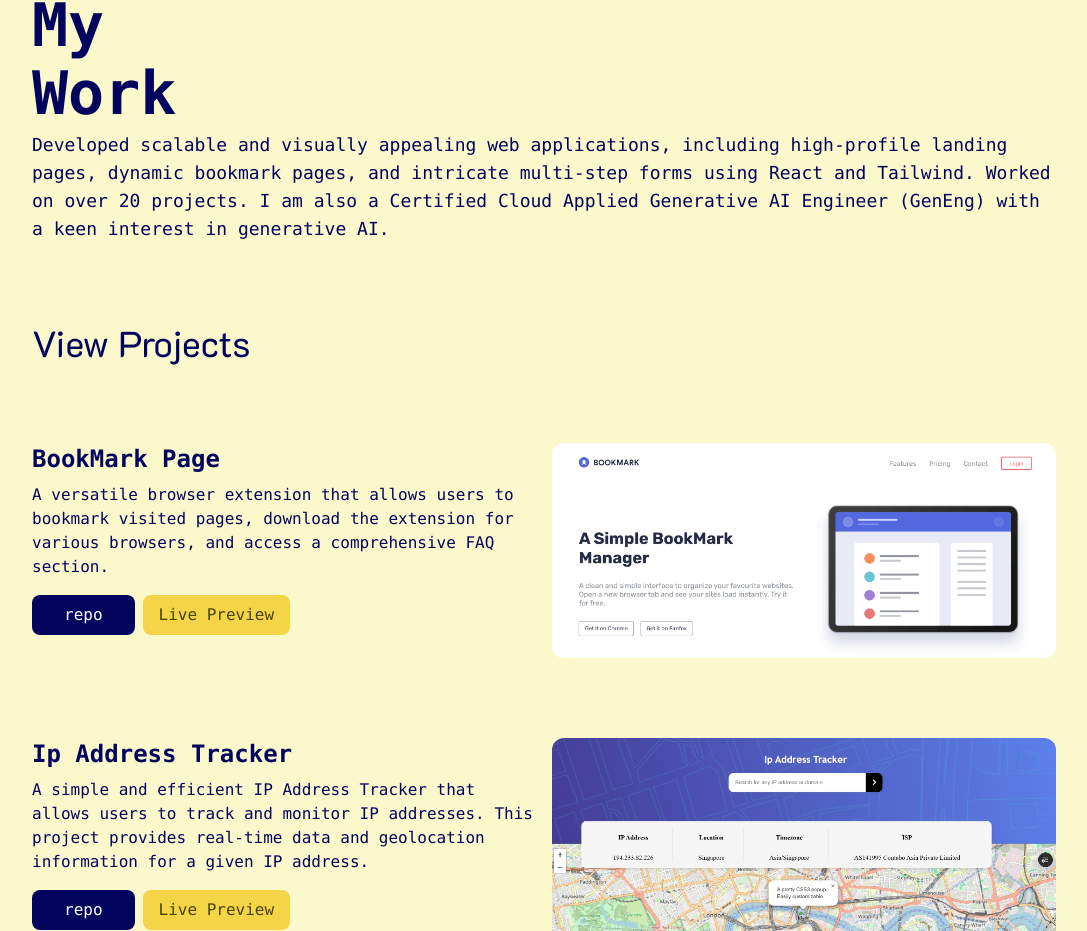
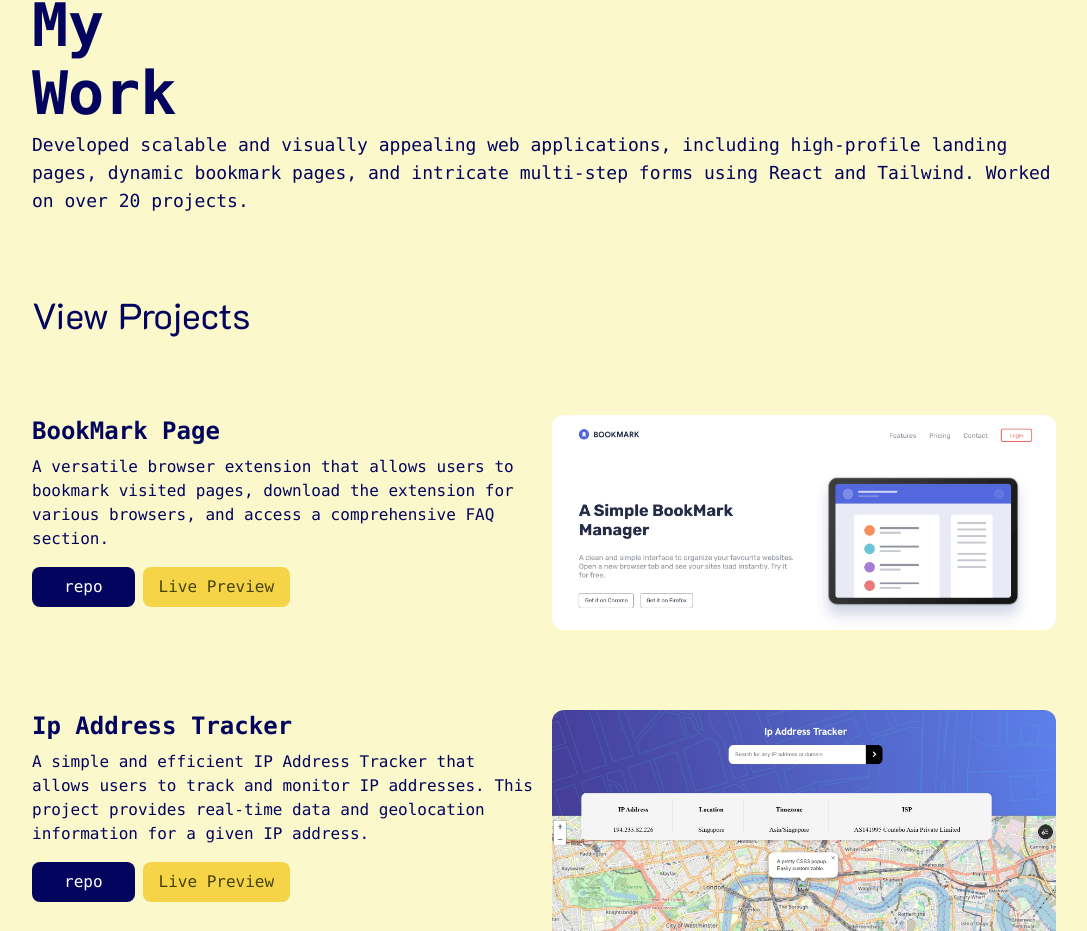
Before and after one commit to AbdulRehman-py/Portfolio-site, a React (Vite) app: page / in a window 1280 px wide. Shown: the part 1557-2488 px from the top of the page, without its empty margins (96-1183 px from the left). Built offline with nearby package versions, Linux system fonts and the light colour scheme.

Commit message:
little info chnage

```diff
--- a/src/Components/Work.jsx
+++ b/src/Components/Work.jsx
@@ -13,8 +13,7 @@ const Work = () => {
           Developed scalable and visually appealing web applications, including
           high-profile landing pages, dynamic bookmark pages, and intricate
           multi-step forms using React and Tailwind. Worked on over 20 projects.
-          I am also a Certified Cloud Applied Generative AI Engineer (GenEng)
-          with a keen interest in generative AI.{" "}
+         {" "}
         </p>
       </div>
       <div className="mt-20">
```
